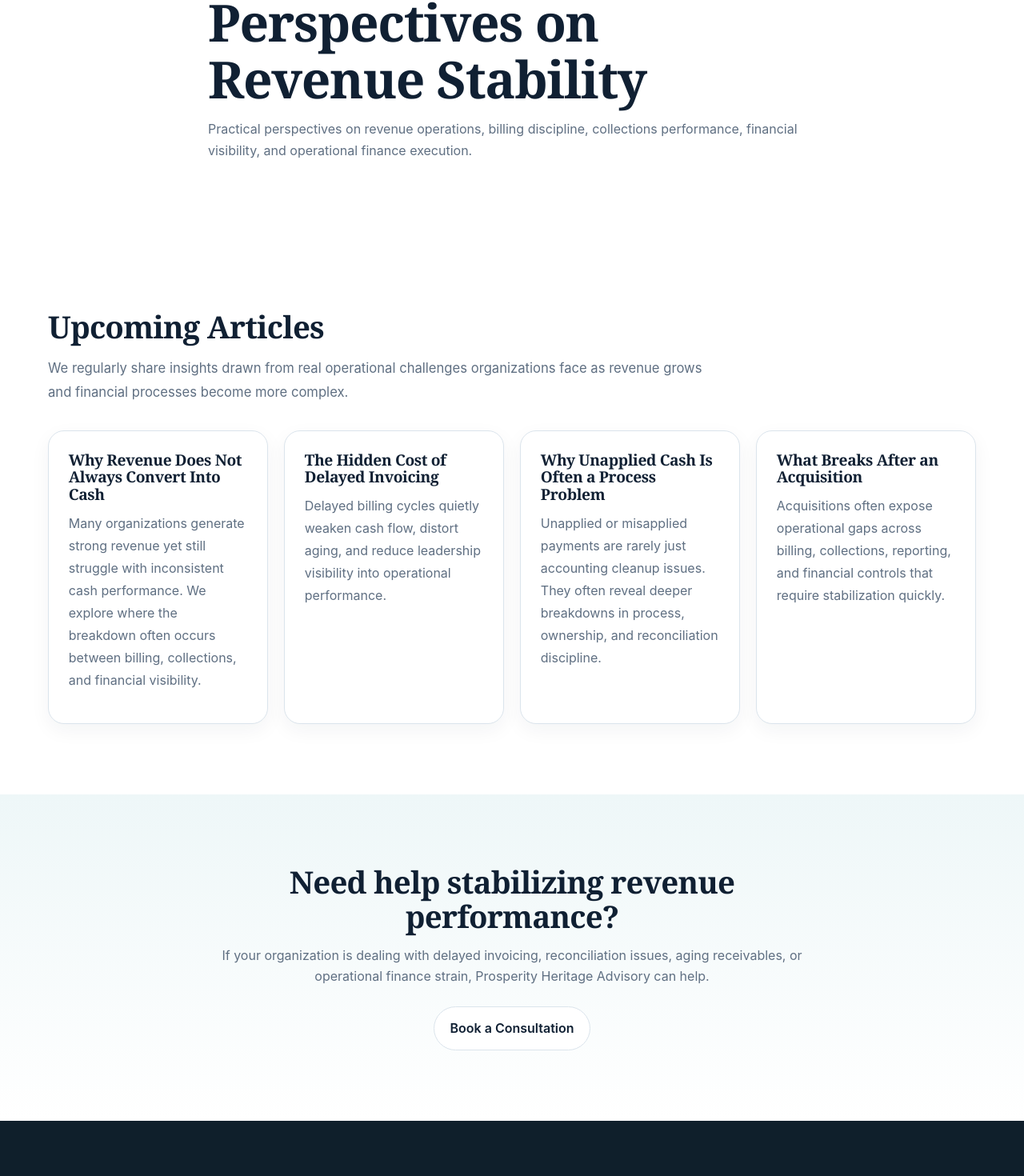
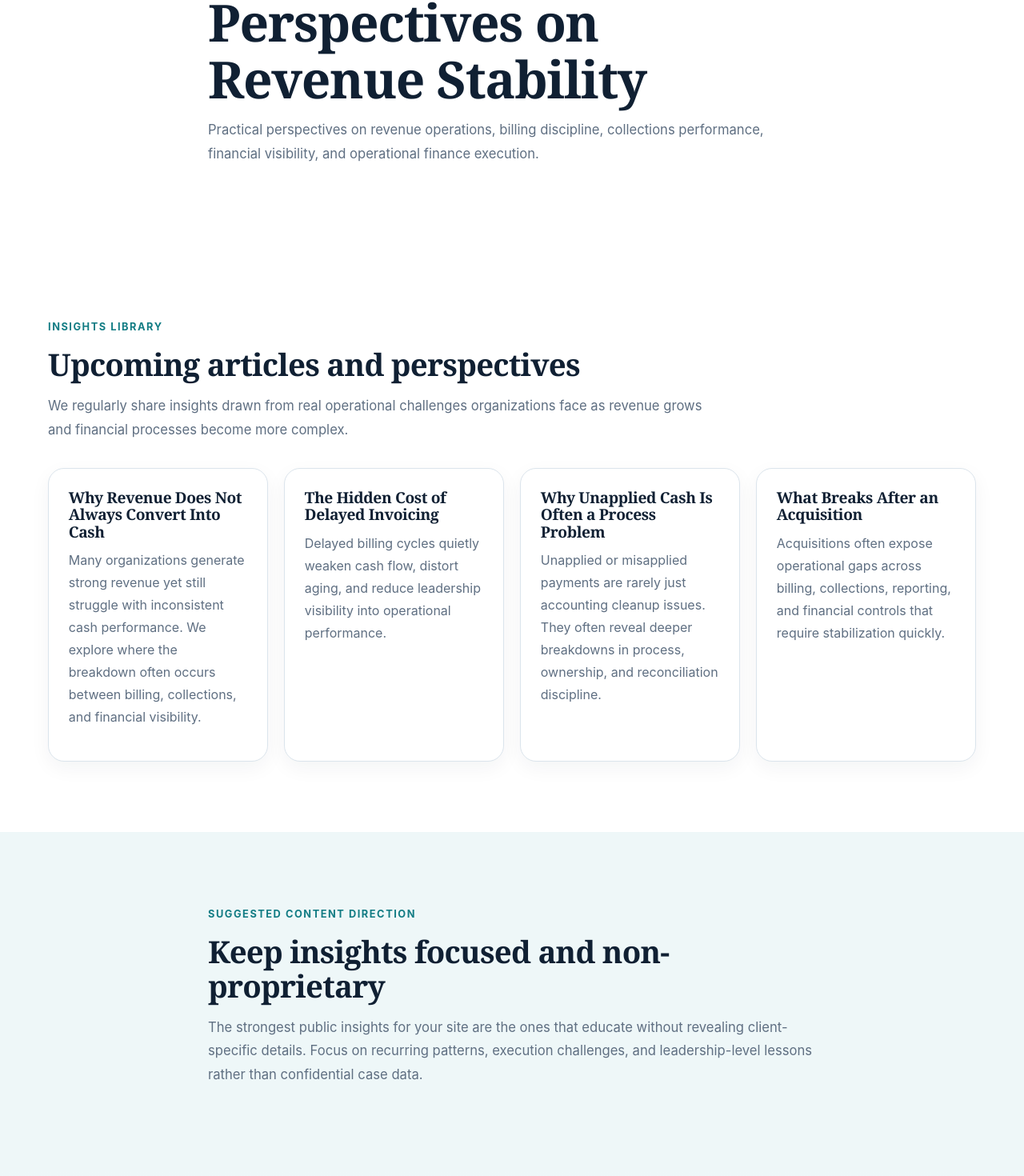
Before and after one commit to pjechete/prosperity-heritage-Advisory-Services, a Next.js app: page /insights in a window 1280 px wide. Shown: the part 223-1693 px from the top of the page at 80% size. Built offline with nearby package versions, Linux system fonts and the light colour scheme.

Commit message:
Update page.tsx

```diff
--- a/src/app/insights/page.tsx
+++ b/src/app/insights/page.tsx
@@ -4,11 +4,10 @@ export default function InsightsPage() {
   return (
     <main>
       <section className="page-hero">
-        <div className="container narrow">
-          <div className="eyebrow">Insights</div>
+        <div className="narrow">
+          <p className="eyebrow">Insights</p>
           <h1>Perspectives on Revenue Stability</h1>
-
-          <p>
+          <p className="section-copy">
             Practical perspectives on revenue operations, billing discipline,
             collections performance, financial visibility, and operational
             finance execution.
@@ -18,9 +17,9 @@ export default function InsightsPage() {
 
       <section className="section">
         <div className="container">
-          <h2 className="section-title">Upcoming Articles</h2>
-
-          <p className="section-subtitle">
+          <p className="section-label">Insights library</p>
+          <h2 className="section-title">Upcoming articles and perspectives</h2>
+          <p className="section-intro">
             We regularly share insights drawn from real operational challenges
             organizations face as revenue grows and financial processes become
             more complex.
@@ -66,10 +65,23 @@ export default function InsightsPage() {
         </div>
       </section>
 
+      <section className="section section-soft">
+        <div className="narrow">
+          <p className="section-label">Suggested content direction</p>
+          <h2 className="section-title">Keep insights focused and non-proprietary</h2>
+          <p className="section-copy">
+            The strongest public insights for your site are the ones that educate
+            without revealing client-specific details. Focus on recurring patterns,
+            execution challenges, and leadership-level lessons rather than
+            confidential case data.
+          </p>
+        </div>
+      </section>
+
       <section className="cta-band">
-        <div className="container narrow">
+        <div className="narrow">
+          <div className="cta-box">
             <h2>Need help stabilizing revenue performance?</h2>
-
             <p>
               If your organization is dealing with delayed invoicing,
               reconciliation issues, aging receivables, or operational finance
@@ -77,9 +89,10 @@ export default function InsightsPage() {
             </p>
 
             <div className="button-row center-buttons">
-            <Link href="/contact" className="btn-secondary">
+              <Link href="/contact" className="btn btn-secondary">
                 Book a Consultation
               </Link>
+            </div>
           </div>
         </div>
       </section>
```
Lines whose indentation alone changed are shown as unchanged.
